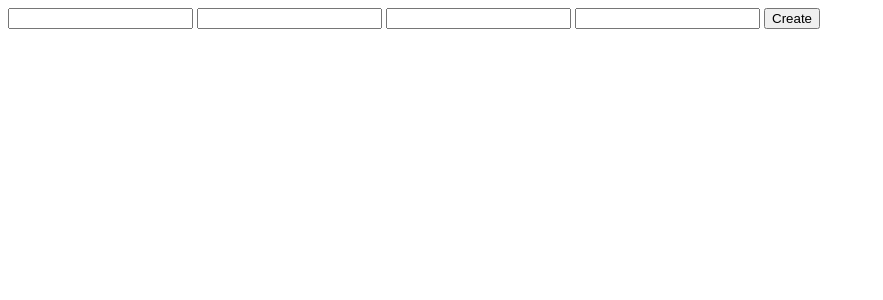
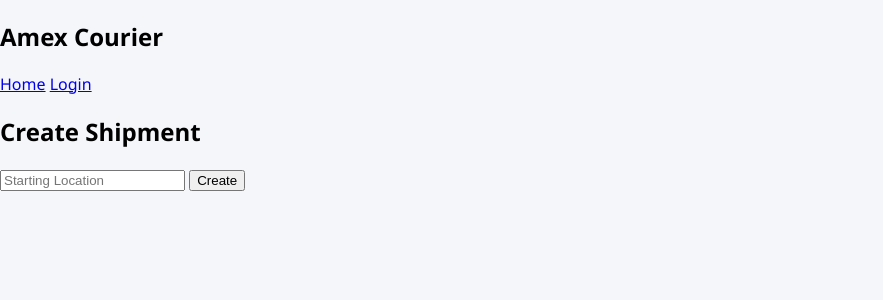
Before and after one commit to amexlabs-ui/amex-courier, a Flask app: page /create in a window 1280 px wide. Shown: the top 300 px of the page, without its empty margins (0-883 px from the left). Run offline with Flask 3, Linux system fonts and the light colour scheme; the visitor is signed in with stand-in values (Sample User, id 1).

Commit message:
Add template inheritance and new input field

```diff
--- a/templates/create.html
+++ b/templates/create.html
@@ -1,9 +1,11 @@
-<div class="card">
+{% extends "base.html" %}
+{% block content %}
+
+<h2>Create Shipment</h2>
+
 <form method="POST">
-<input name="sender">
-<input name="receiver">
-<input name="origin">
-<input name="destination">
+<input name="location" placeholder="Starting Location">
 <button>Create</button>
 </form>
-</div>
+
+{% endblock %}
```
